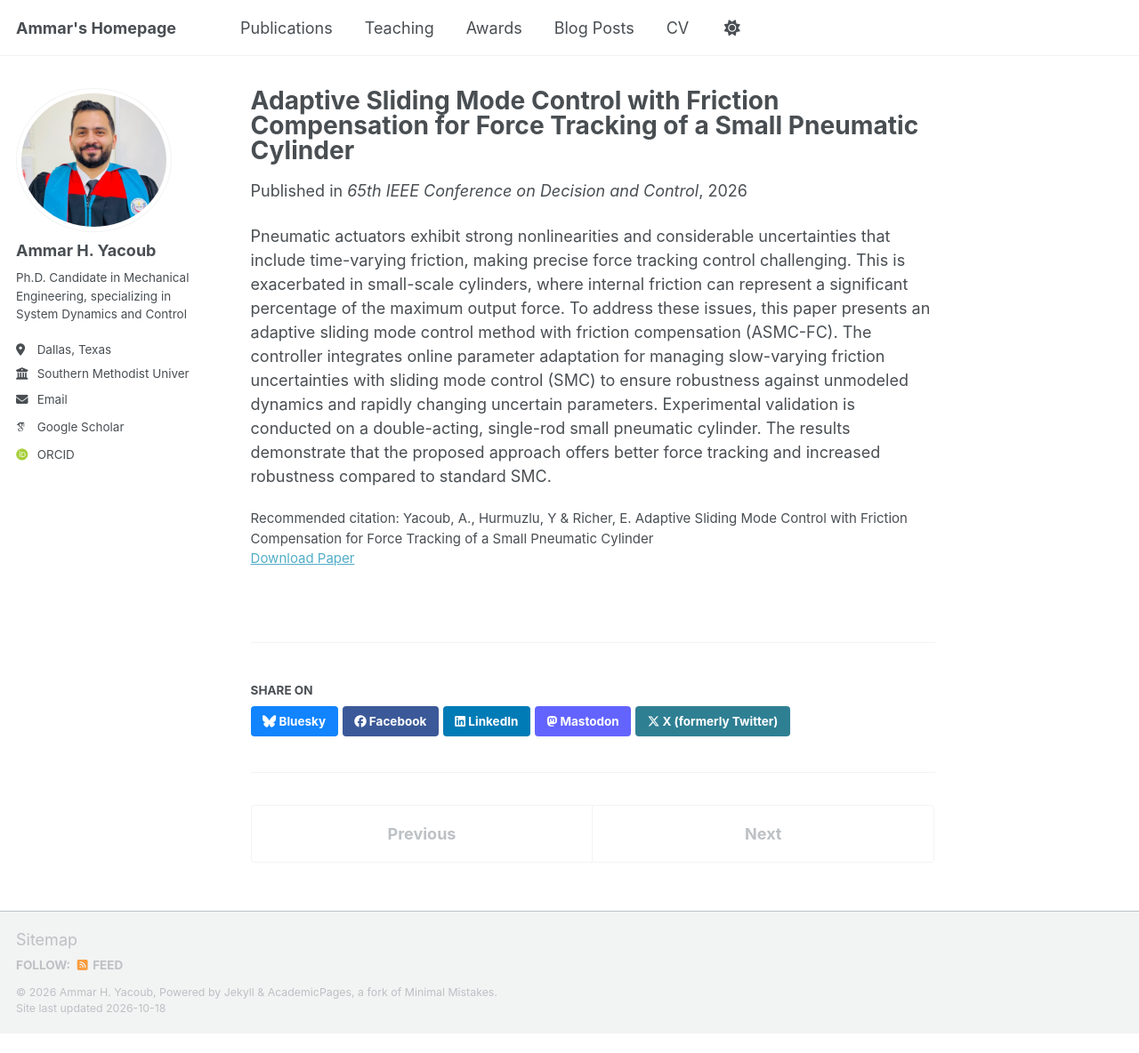
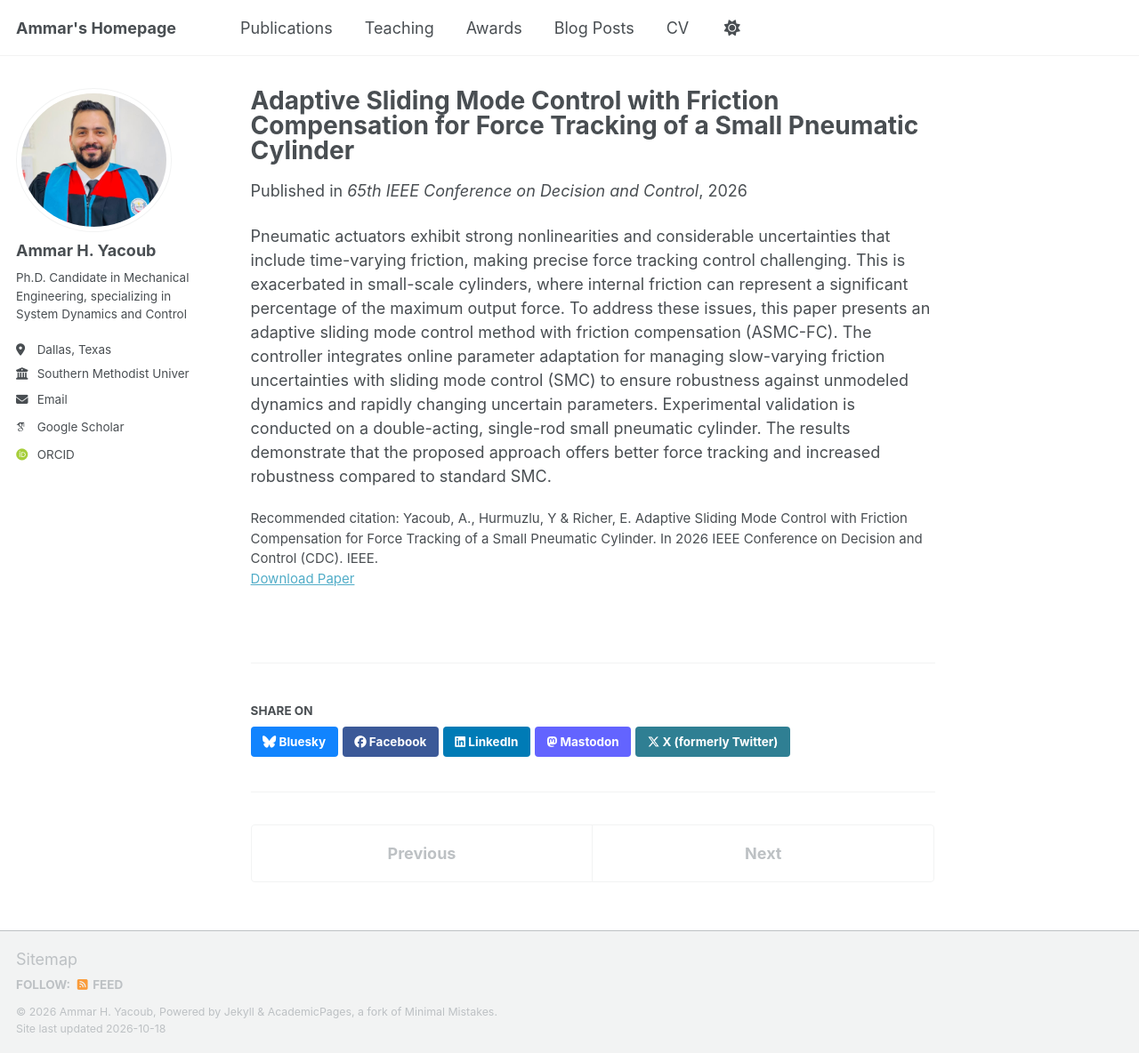
Before and after one commit to AmmarYacoub/AmmarYacoub.github.io, a Jekyll site: the page built from _publications/Adaptive.md, in a window 1280 px wide and 1184 px high. Shown: the whole window at 89% size. Built offline with Jekyll 4.4.1, drawn with Linux system fonts in a browser that asks for light colours; some web fonts are replaced; a script bundle is joined from its source files by our own code; library files that are not in the unit come from our copies.

Commit message:
Revise citation format in Adaptive.md
Updated citation to include conference details and publication information.

```diff
--- a/_publications/Adaptive.md
+++ b/_publications/Adaptive.md
@@ -6,7 +6,7 @@ permalink: /publication/Adaptive
 date: 2026-12-14
 venue: '65th IEEE Conference on Decision and Control'
 paperurl: 'https://AmmarYacoub.github.io/files/Design_and_Kinematics.pdf'
-citation: 'Yacoub, A., Hurmuzlu, Y &  Richer, E. Adaptive Sliding Mode Control with Friction Compensation for Force Tracking of a Small Pneumatic Cylinder'
+citation: 'Yacoub, A., Hurmuzlu, Y &  Richer, E. Adaptive Sliding Mode Control with Friction Compensation for Force Tracking of a Small Pneumatic Cylinder. In 2026 IEEE Conference on Decision and Control (CDC). IEEE.'
 ---
 Pneumatic actuators exhibit strong nonlinearities and considerable uncertainties that include time-varying friction, making precise force tracking control challenging. This is exacerbated in small-scale cylinders, where internal friction can represent a significant percentage of the maximum output force. To address these issues, this paper presents an adaptive sliding mode control method with friction compensation (ASMC-FC). The controller integrates online parameter adaptation for managing slow-varying friction uncertainties with sliding mode control (SMC) to ensure robustness against unmodeled dynamics and rapidly changing uncertain parameters.
 Experimental validation is conducted on a double-acting, single-rod small pneumatic cylinder. The results demonstrate that the proposed approach offers better force tracking and increased robustness compared to standard SMC.
```
